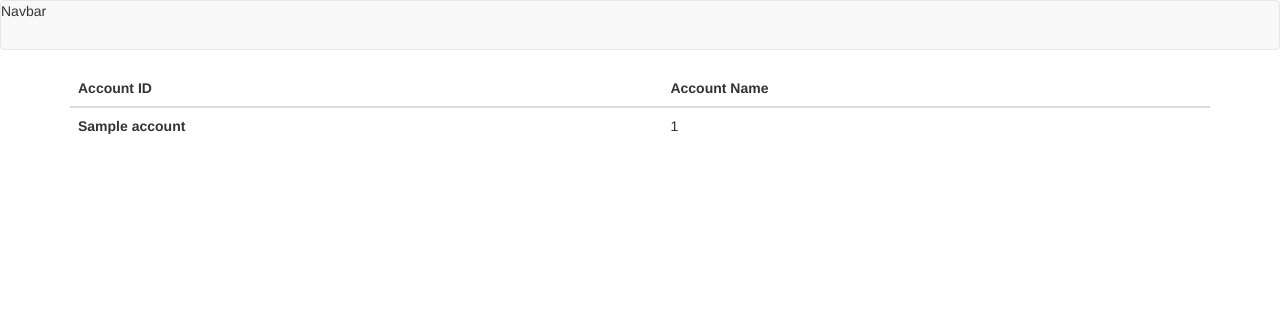
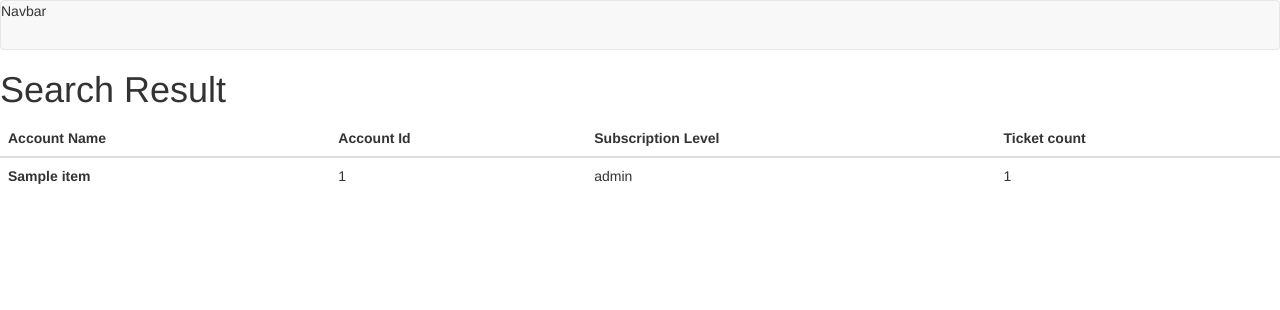
Before and after one commit to elijahomolo/support_portal, a Python web app: template app/templates/list.html in a window 1280 px wide. Shown: the top 310 px of the page. Run offline with Jinja, Linux system fonts and the light colour scheme; the template is opened without the code that fills it: most values are stand-ins (such as "Sample title", 1, 10 or a date in 2020); some libraries are stand-ins or nearby versions.

Commit message:
added count to table

```diff
--- a/app/templates/list.html
+++ b/app/templates/list.html
@@ -1,18 +1,33 @@
 {% extends "base.html" %}
-{% block app_content %}
+
+{% block content %}
+    <h1>Search Result</h1>
     <table class="table table-dark">
       <thead>
         <tr>
-      <th scope="col">Account ID</th>
           <th scope="col">Account Name</th>
+          <th scope="col">Account Id</th>
+          <th scope="col">Subscription Level</th>
+          <th scope="col">Ticket count</th>
         </tr>
       </thead>
+    {% for item in customer_list %}
     <tbody>
       <tr>
-      <th scope="row">{{ account.get('name') }}</th>
-      <td>{{ account.get('id') }}</td>
+        <th scope="row">
+          {{item.get('name')}}
+        </th>
+        <td>
+          {{item.get('id')}}
+        </td>
+        <td>
+          {{item.get('custom_fields')['anaconda_subscription_level']}}
+        </td>
+        <td>
+          {{item.get('ticket_count')}}
+        </td>
       </tr>
     </tbody>
-</table>
-
+    {% endfor %}
+</form>
 {% endblock %}
--- a/logic.py
+++ b/logic.py
@@ -11,4 +11,6 @@
 if not SECRET_KEY:
     raise ValueError("No secret key set for Flask application")
 auth=('eomolo@anaconda.com', SECRET_KEY)
+customer_pages = []
+companies = []
 #data = '{"subject":"Test"}'
```
Also changed, not shown: app/routes.py (+19 -9 lines), 2 other files. Lines whose indentation alone changed are shown as unchanged.
